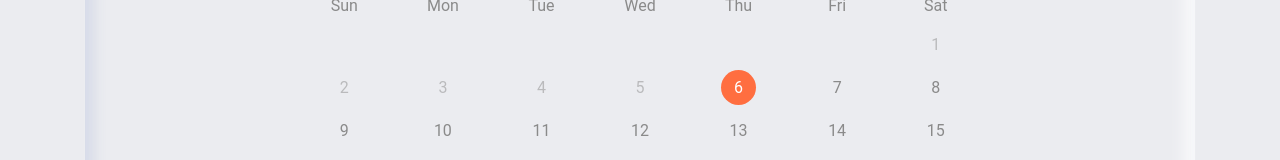
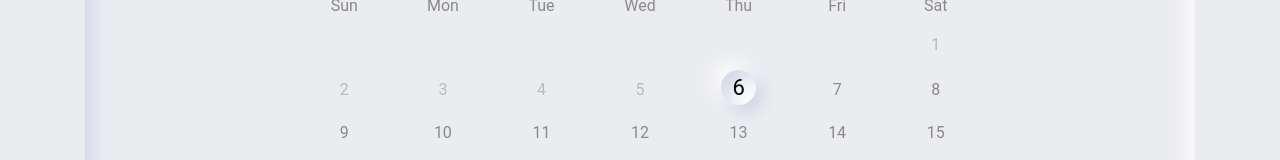
Before and after one commit to kevinschraderrgwit/CalendrierCss, a plain HTML site: page step3.html in a window 1280 px wide. Shown: the part 294-454 px from the top of the page. Drawn offline with nearby package versions, Linux system fonts and the light colour scheme.

Commit message:
Update style3.css

```diff
--- a/style3.css
+++ b/style3.css
@@ -572,7 +572,7 @@ input {
     line-height: 35px;
     margin: 0 auto;
     color: #8A8A8A;
-    position: relative;
+    /*position: relative;*/
     text-align: center;
     cursor: pointer;
     z-index: 1;
@@ -595,36 +595,25 @@ input {
 }
 
 .datenumber:hover {
-    color: white;
+    color: black;
+    background-color: #EBECF0;
+    border-radius: 50%;
 }
 
-.datenumber:before {
-    content: '';
-    display: block;
-    position: absolute;
-    height: 35px;
-    width: 35px;
-    border-radius: 100px;
-    z-index: -1;
-    background: transparent;
-    -webkit-transform: scale(0.75);
-    transform: scale(0.75);
-    -webkit-transition: all 0.25s cubic-bezier(0.7, -0.12, 0.2, 1.12);
-    transition: all 0.25s cubic-bezier(0.7, -0.12, 0.2, 1.12);
-    -webkit-transition-property: background, color, border, -webkit-transform;
-    transition-property: background, color, border, -webkit-transform;
-    transition-property: background, transform, color, border;
-    transition-property: background, transform, color, border, -webkit-transform;
-}
+
 
 .datenumber:hover::before {
-    background: #FFAB91;
+    background: #EBECF0;
     -webkit-transform: scale(1);
     transform: scale(1);
 }
 
 .day-selected {
-    color: white;
+    color: black;
+    font-size: 22px;
+    background-color: #EBECF0;
+    border-radius: 50%;
+    box-shadow: 7px 7px 15px rgba(55, 84, 170, .15), -7px -7px 20px rgba(255, 255, 255, 1), inset 0px 0px 4px rgba(255, 255, 255, 0), inset 7px 7px 15px rgba(55, 84, 170, .15), inset -7px -7px 20px rgba(255, 255, 255, 1), 0px 0px 4px rgba(255, 255, 255, .2) !important;
 }
 
 .datenumber.day-selected:before {
```
